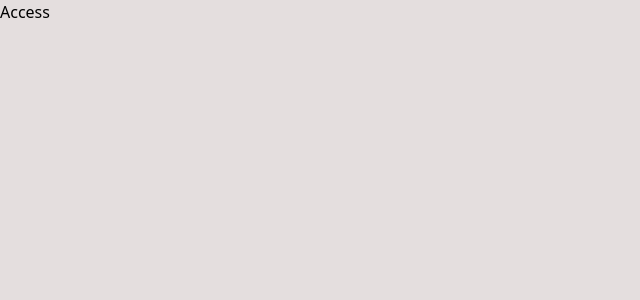
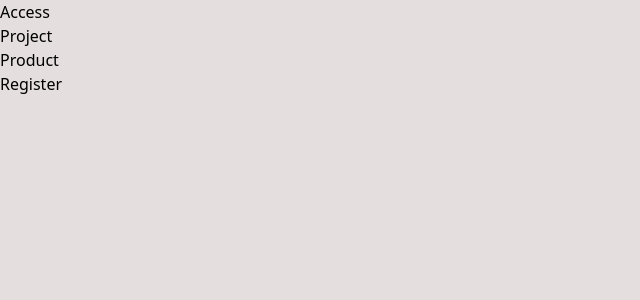
Before and after one commit to Preciousnnebuogor/Online--Store-, a Next.js app: page /tutorial in a window 1280 px wide. Shown: the top 300 px of the page, without its empty margins (0-640 px from the left). Built offline with nearby package versions, Linux system fonts and the light colour scheme.

Commit message:
new product

```diff
--- a/src/components/toturial/html.tsx
+++ b/src/components/toturial/html.tsx
@@ -3,6 +3,9 @@ export default function HTML(){
     return <div>
         <ul>
            <li><Link href={""}>Access</Link></li>
+           <li><Link href={""}>Project</Link></li>
+           <li><Link href={""}>Product</Link></li>
+           <li><Link href={""}>Register</Link></li>
         </ul>
     </div>
 }
```
